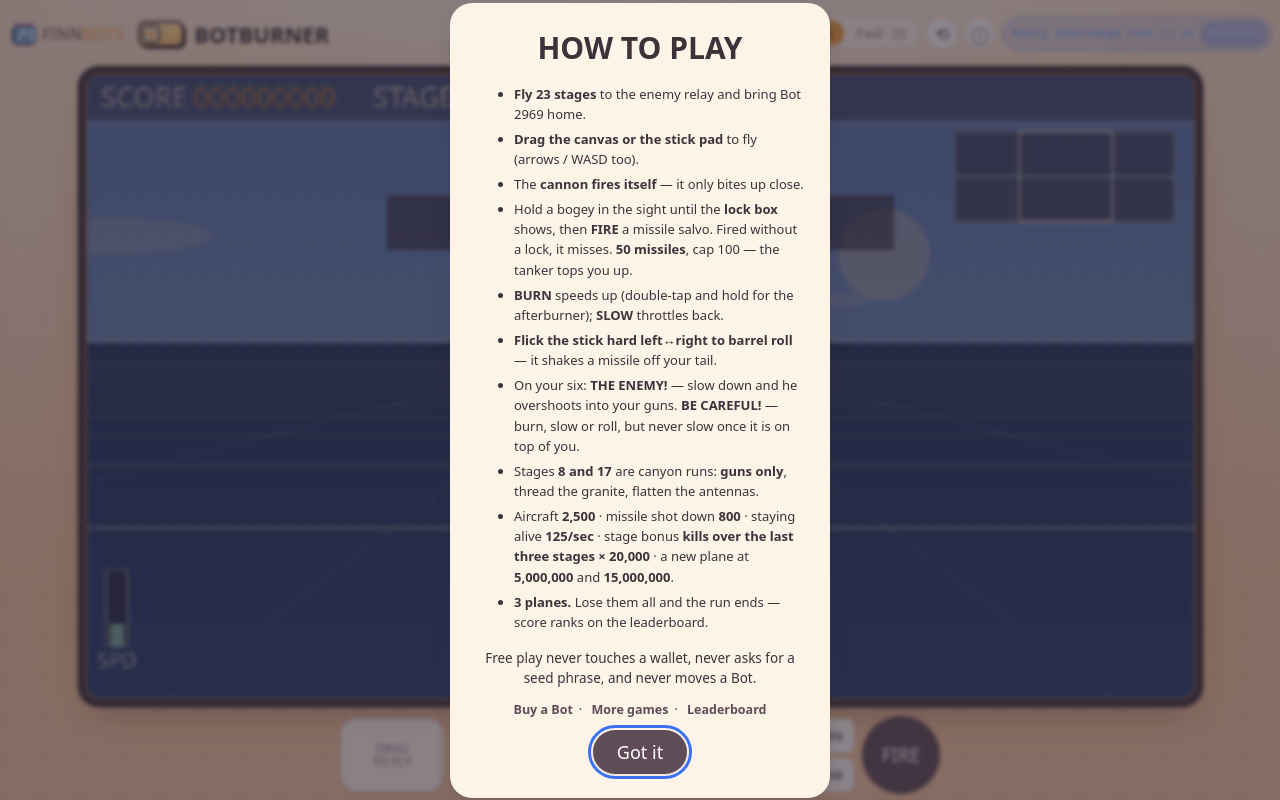
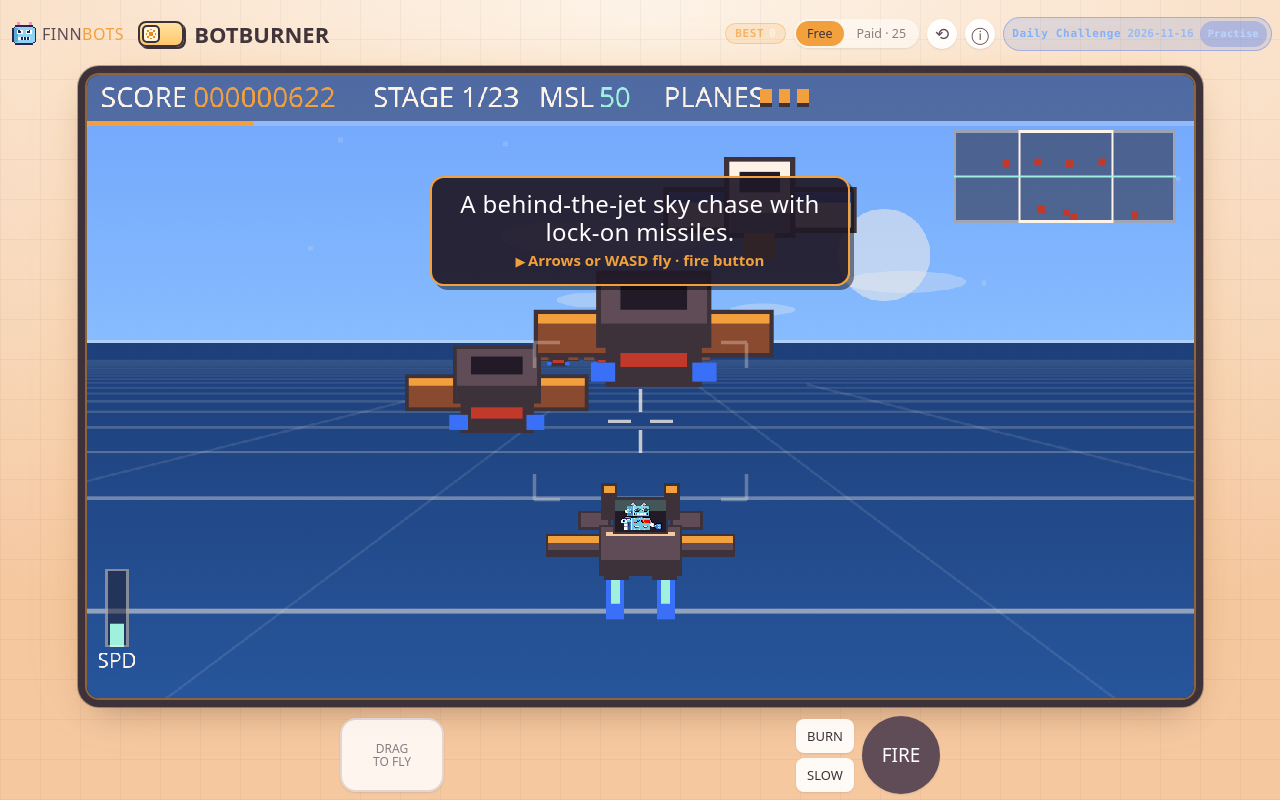
Before and after one commit to FinnBots/botburner, a plain HTML site: page index.html in a window 1280 px wide. Drawn offline with Linux system fonts and the light colour scheme; animation ran at ten frames a second; a web font is replaced by a local one.

Commit message:
deploy index.html (231072 bytes, sha 38b8d3a230c5)

```diff
--- a/index.html
+++ b/index.html
@@ -1118,6 +1118,20 @@ body:not(.mode-paid) .app .facts{ display:block !important; }
   .fb-outro-sparks{ display:none }
 }
 </style>
+<style id="fb-coach-css">
+/* FinnBots COACH LAYER — the goal + the one control over the live game (templates/coach-layer.js) */
+.fb-coach{ position:fixed; left:50%; top:22%; transform:translateX(-50%); z-index:80; pointer-events:none;
+  width:max-content; max-width:min(88vw,420px); box-sizing:border-box; padding:12px 18px 13px; border-radius:14px;
+  background:rgba(32,24,38,.92); border:2px solid var(--fb-amber,#f2a03d); box-shadow:4px 4px 0 0 rgba(0,0,0,.45);
+  color:#fff; text-align:center; display:flex; flex-direction:column; gap:6px;
+  animation:fb-coach-in .35s ease-out both; transition:opacity .35s, transform .35s; }
+.fb-coach-goal{ font-family:var(--disp,system-ui); font-weight:400; font-size:clamp(18px,4.6vw,24px); line-height:1.15; letter-spacing:.3px; }
+.fb-coach-how{ font-family:var(--body,system-ui); font-size:clamp(13px,3.4vw,15px); line-height:1.3; color:var(--fb-amber,#f2a03d); font-weight:700; }
+.fb-coach-how::before{ content:"\25B6\FE0E  "; font-size:.8em; }
+.fb-coach-out{ opacity:0; transform:translateX(-50%) translateY(-8px); }
+@keyframes fb-coach-in{ from{ transform:translateX(-50%) translateY(10px); } }   /* position only: a stalled animation (a background tab, a throttled timeline) must still SHOW the box */
+@media (prefers-reduced-motion: reduce){ .fb-coach{ animation:none; transition:none; } }
+</style>
 </head>
 <body>
   <div class="wrap">
@@ -3809,6 +3823,76 @@ var FB_FAMILY_CODEC = (function(){
   }catch(e){ /* the family layer must never break a game */ }
 })();
 </script>
+<script id="fb-coach" data-fb-goal="A behind-the-jet sky chase with lock-on missiles." data-fb-touch="Drag to fly · FIRE" data-fb-keys="Arrows or WASD fly · fire button">
+/* FinnBots COACH LAYER — the first 30 seconds (brief 1, 2026-10-27).
+   Founder: "First 30 seconds of each of the six: starts instantly, the goal is obvious without reading, the first
+   death/win feels good." Before this, a first-time player landed on a 115-193 word How to play card and had to read
+   it and tap Got it before anything moved — on a phone, the whole screen.
+
+   What it does, once, at load:
+   1. If the game's boot opened its rules card (#rulesOverlay.show), close it the way a player's Got it does — by
+      clicking #rulesClose, so the game's own close handler runs — and drop the focus that handler puts on the info
+      button (a Space press would otherwise open the card again). The full rules stay one tap away behind the info
+      button; nothing in them is removed.
+   2. Show TWO lines over the live game: the goal and the one control, from the site's own data
+      (website/data/games.json `short` + `controls`, written onto this tag by apply-coach.js). It never blocks a tap
+      (pointer-events: none) and it fades on the first touch, click or key, or after 9 seconds.
+   It does nothing on a wallet return (?phantom_action= or ?src=browse): that path belongs to the wallet layer.
+   SOURCE OF TRUTH: this file + coach-layer.css, injected by apply-coach.js, pinned by verify-game.js, driven by
+   verify-coach.js. Never hand-edit a game's copy. */
+(function () {
+  'use strict';
+  var tag = document.getElementById('fb-coach');   /* its own tag carries the words; no tag, no words — never a reason to stop */
+  var at = function (k) { return (tag && tag.getAttribute(k)) || ''; };
+  var q = '';
+  try { q = window.location.search || ''; } catch (e) { /* no location: carry on */ }
+  if (/[?&](phantom_action=|src=browse\b)/.test(q)) return;
+  var goal = at('data-fb-goal'), touch = at('data-fb-touch'), keys = at('data-fb-keys');
+
+  /* 1. the rules card the boot opened: closed as Got it would close it */
+  var rules = document.getElementById('rulesOverlay');
+  function closeBootRules() {
+    if (!rules || !rules.classList.contains('show')) return false;
+    var btn = document.getElementById('rulesClose');
+    if (btn && btn.click) btn.click();
+    if (rules.classList.contains('show')) rules.classList.remove('show');
+    var info = document.getElementById('infoBtn');
+    if (info && document.activeElement === info && info.blur) info.blur();
+    return true;
+  }
+  closeBootRules();
+  /* a game that opens the card a moment after boot (a deferred init) is closed too — within the first 1.5 s only,
+     so a player who opens it on purpose later is never overruled */
+  var watch = null;
+  if (rules && window.MutationObserver) {
+    watch = new MutationObserver(function () { closeBootRules(); });
+    watch.observe(rules, { attributes: true, attributeFilter: ['class'] });
+    setTimeout(function () { if (watch) { watch.disconnect(); watch = null; } }, 1500);
+  }
+
+  /* 2. the goal + the one control, over the live game */
+  if (!goal) return;
+  var coarse = false;
+  try { coarse = window.matchMedia && window.matchMedia('(pointer: coarse)').matches; } catch (e) { /* desktop */ }
+  var hint = (coarse ? touch : keys) || touch || keys;
+  var box = document.createElement('div');
+  box.className = 'fb-coach';
+  box.setAttribute('role', 'status');
+  box.setAttribute('aria-live', 'polite');
+  var g = document.createElement('b'); g.className = 'fb-coach-goal'; g.textContent = goal; box.appendChild(g);
+  if (hint) { var h = document.createElement('span'); h.className = 'fb-coach-how'; h.textContent = hint; box.appendChild(h); }
+  document.body.appendChild(box);
+  var gone = false;
+  function hide() {
+    if (gone) return; gone = true;
+    box.classList.add('fb-coach-out');
+    setTimeout(function () { if (box.parentNode) box.parentNode.removeChild(box); }, 400);
+    ['pointerdown', 'touchstart', 'keydown'].forEach(function (ev) { document.removeEventListener(ev, hide, true); });
+  }
+  ['pointerdown', 'touchstart', 'keydown'].forEach(function (ev) { document.addEventListener(ev, hide, true); });
+  setTimeout(hide, 9000);
+})();
+</script>
 <script defer id="fb-beacon" src="https://static.cloudflareinsights.com/beacon.min.js" data-cf-beacon='{"token": "b11bf18cfe07453484c01ca2d417e772"}'></script>
 <script id="fb-analytics">
 /* ==========================================================================
```
Also changed, not shown: 1 other file.
